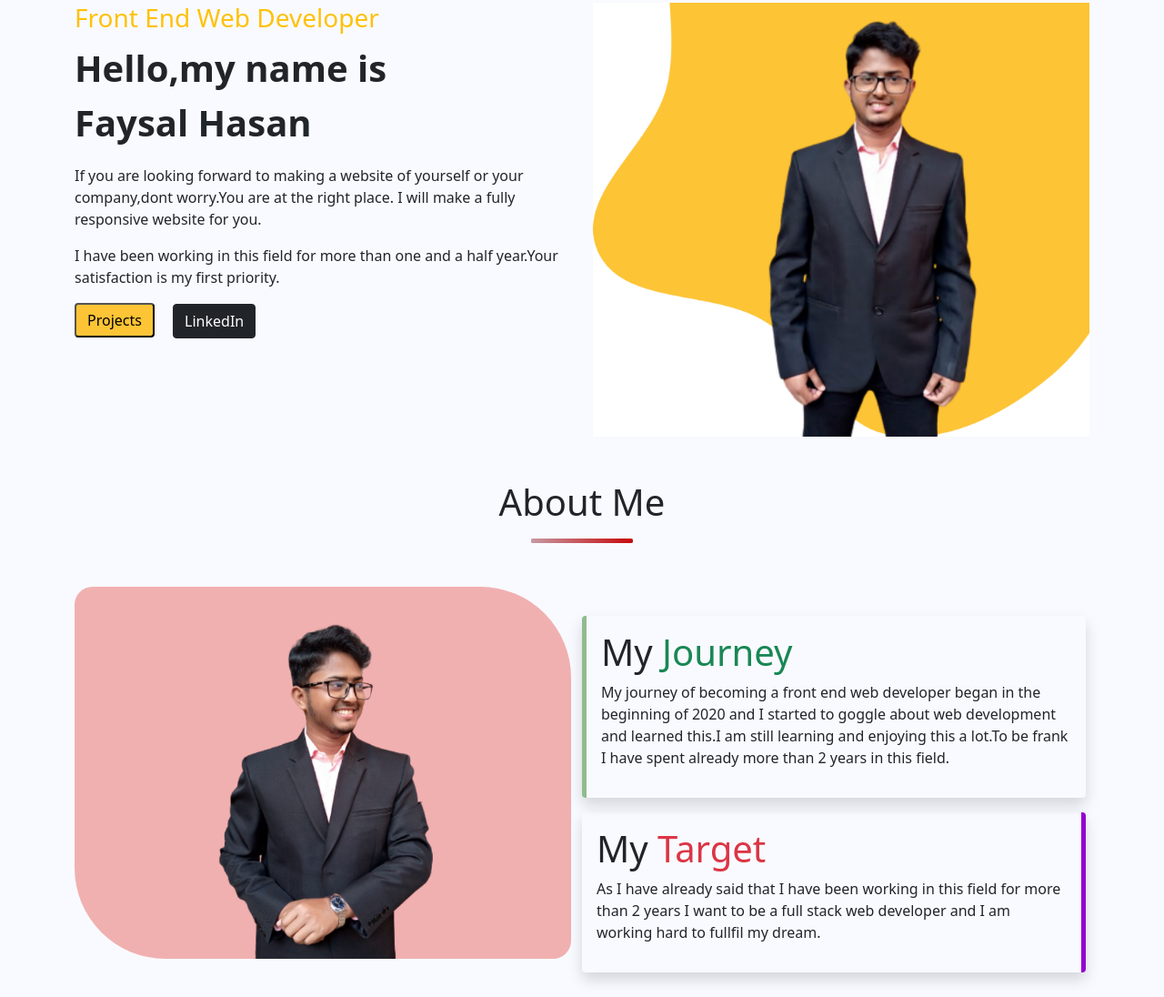
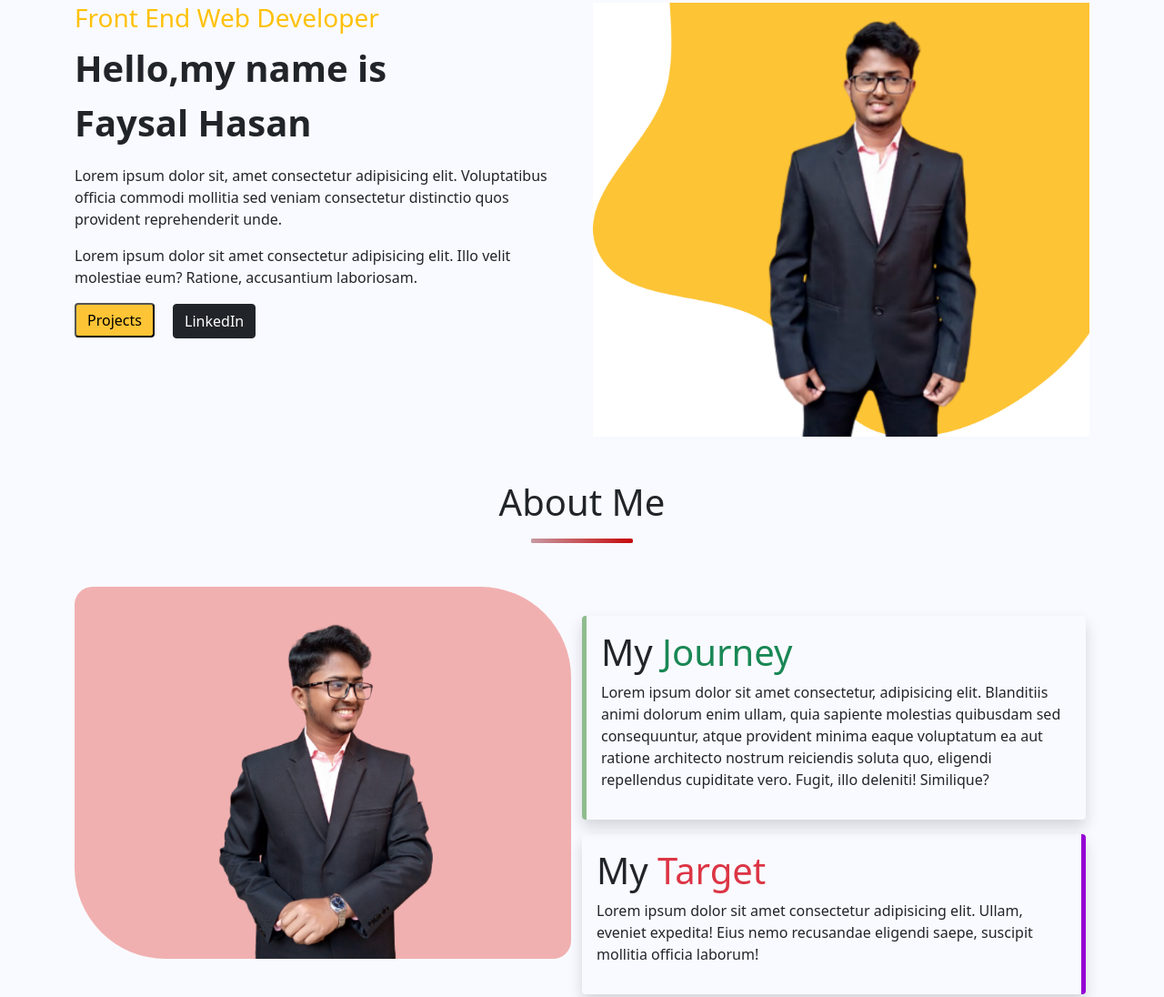
Before and after one commit to Faysal-Hasan-FED/my-portfolio, a plain HTML site: page index.html in a window 1280 px wide. Shown: the part 101-1197 px from the top of the page at 91% size. Drawn offline with nearby package versions, Linux system fonts and the light colour scheme.

Commit message:
texts need to be updated

```diff
--- a/index.html
+++ b/index.html
@@ -42,8 +42,8 @@
               <div class="col-sm-12 col-md-6 mb-5">
                 <h3 class="text-warning animate__animated animate__bounceInLeft">Front End Web Developer</h3>
                 <p class="fs-1 fw-bold">Hello,my name is <br> Faysal Hasan</p>
-                <p>If you are looking forward to making a website of yourself or your company,dont worry.You are at the right place. I will make a fully responsive website for you.</p>
-                <p>I have been working in this field for more than one and a half year.Your satisfaction is my first priority.</p>
+                <p>Lorem ipsum dolor sit, amet consectetur adipisicing elit. Voluptatibus officia commodi mollitia sed veniam consectetur distinctio quos provident reprehenderit unde.</p>
+                <p>Lorem ipsum dolor sit amet consectetur adipisicing elit. Illo velit molestiae eum? Ratione, accusantium laboriosam.</p>
                 <a href="#projects"><button class="my-btn rounded me-3">Projects</button></a>
                 <a target="_blank" href="https://www.linkedin.com/in/faysal-hasan-5ab905216/"><button class="btn btn-dark">LinkedIn</button></a>
               </div>
@@ -67,11 +67,11 @@
                 <section class="col-sm-12 col-md-6 row g-3">
                     <div class="shadow p-3 rounded" id="journey">
                         <h1>My <span class="text-success">Journey</span></h1>
-                        <p>My journey of becoming a front end web developer began in the beginning of 2020 and I started to goggle about web development and learned this.I am still learning and enjoying this a lot.To be frank I have spent already more than 2 years in this field.</p>
+                        <p>Lorem ipsum dolor sit amet consectetur, adipisicing elit. Blanditiis animi dolorum enim ullam, quia sapiente molestias quibusdam sed consequuntur, atque provident minima eaque voluptatum ea aut ratione architecto nostrum reiciendis soluta quo, eligendi repellendus cupiditate vero. Fugit, illo deleniti! Similique?</p>
                     </div>
                     <div class="shadow p-3 rounded" id="target">
                         <h1>My <span class="text-danger">Target</span></h1>
-                        <p>As I have already said that I have been working in this field for more than 2 years I want to be a full stack web developer and I am working hard to fullfil my dream.</p>
+                        <p>Lorem ipsum dolor sit amet consectetur adipisicing elit. Ullam, eveniet expedita! Eius nemo recusandae eligendi saepe, suscipit mollitia officia laborum!</p>
                     </div>
                 </section>
             </section>
```
